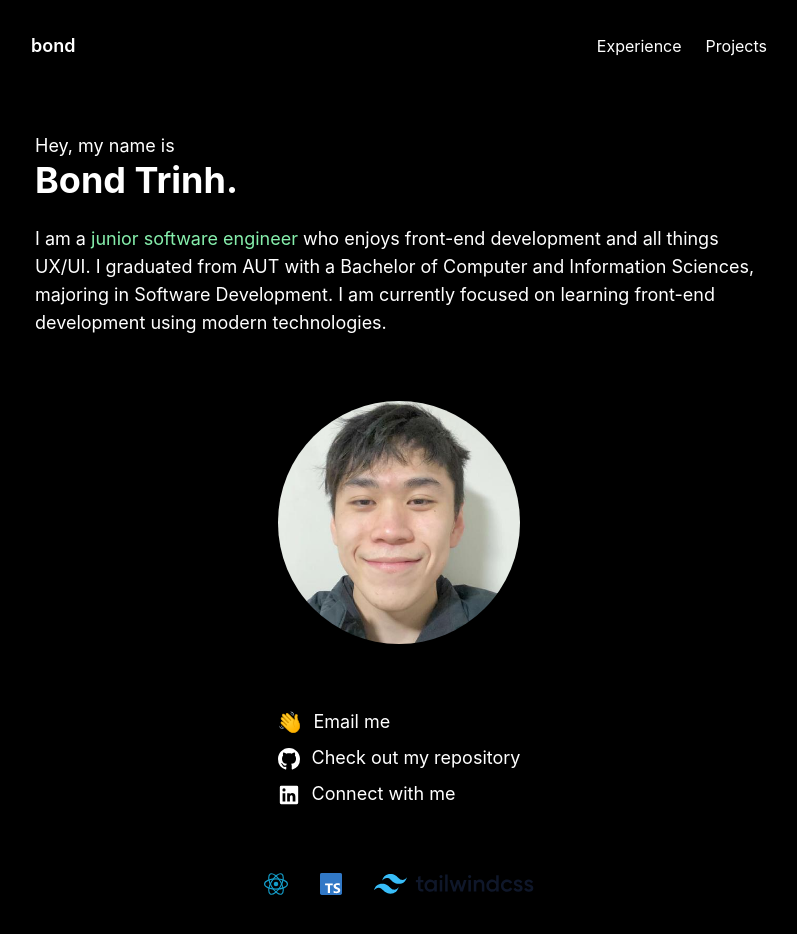
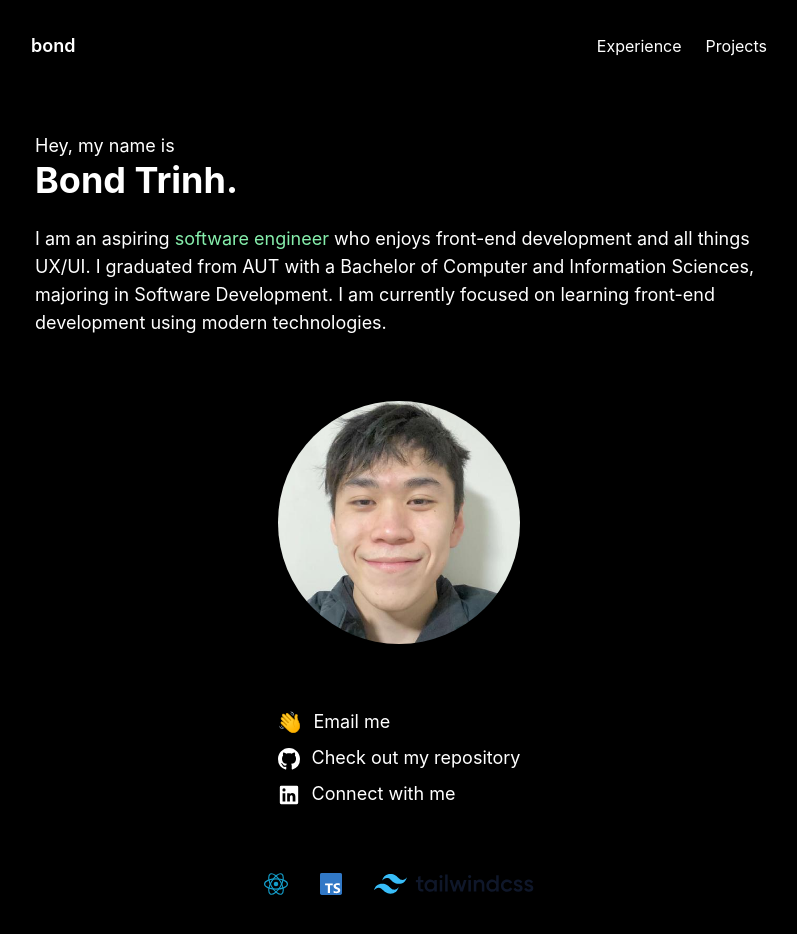
Before and after one commit to trinhbond/personal-portfolio, a React (Create React App) app: page / in a window 1280 px wide. Shown: the whole page, without its empty margins (241-1038 px from the left). Built offline with nearby package versions, Linux system fonts and the light colour scheme.

Commit message:
Change about me paragraph

```diff
--- a/src/pages/Home.js
+++ b/src/pages/Home.js
@@ -22,12 +22,12 @@ function Home() {
             <span className="text-4xl font-bold">Bond Trinh.</span>
           </p>
           <p>
-            I am a{" "}
-            <span className="text-green-300">junior software engineer</span> who
-            enjoys front-end development and all things UX/UI. I graduated from
-            AUT with a Bachelor of Computer and Information Sciences, majoring
-            in Software Development. I am currently focused on learning
-            front-end development using modern technologies.
+            I am an aspiring{" "}
+            <span className="text-green-300">software engineer</span> who enjoys
+            front-end development and all things UX/UI. I graduated from AUT
+            with a Bachelor of Computer and Information Sciences, majoring in
+            Software Development. I am currently focused on learning front-end
+            development using modern technologies.
           </p>
         </div>
         <img src={Me} className="w-1/3 m-auto rounded-full" alt="Idiot" />
```
